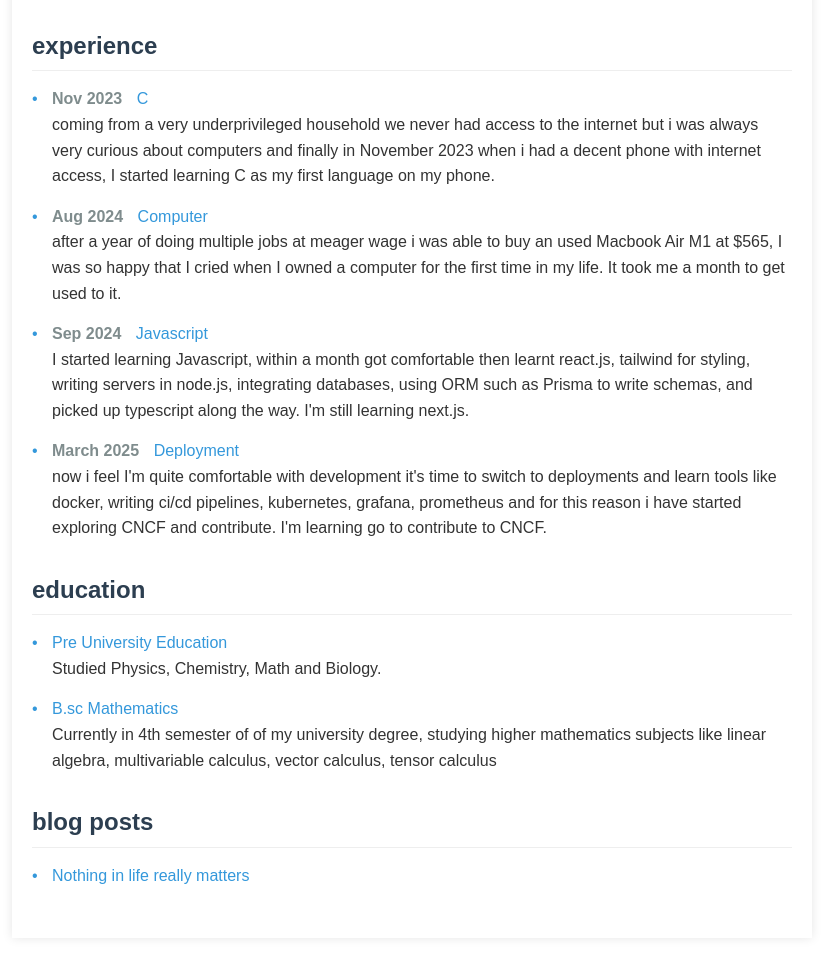
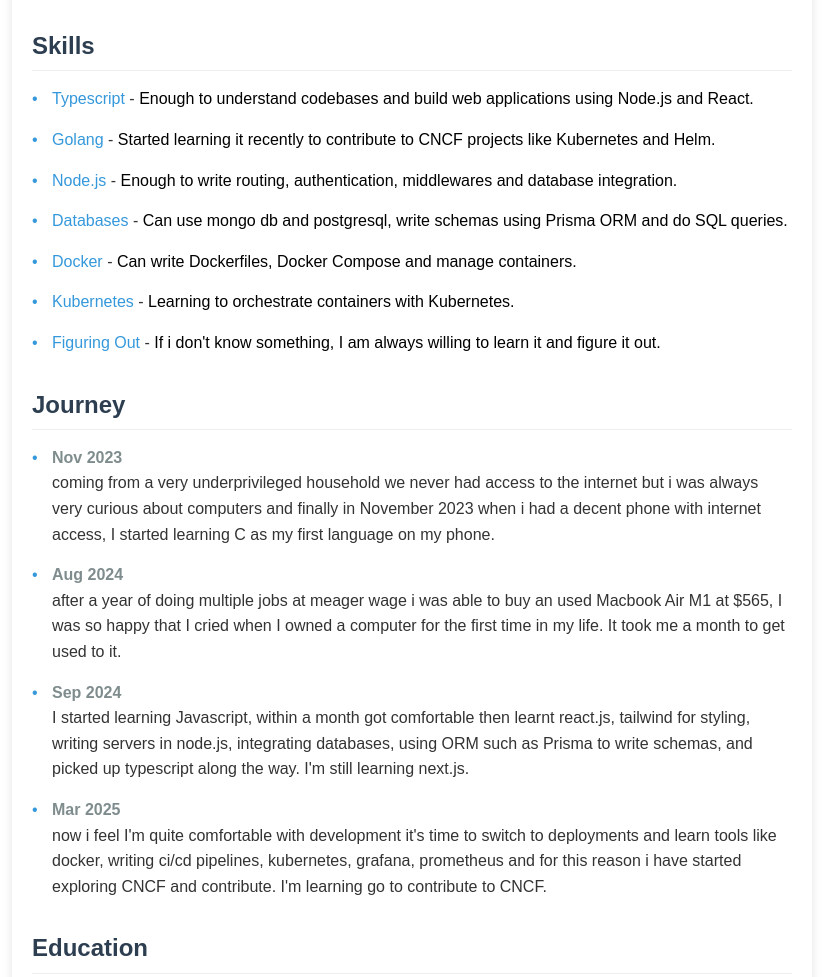
Before and after one commit to kunstewi/kunstewi.github.io, a plain HTML site: page index.html in a window 1280 px wide. Shown: the part 802-1779 px from the top of the page, without its empty margins (228-1051 px from the left). Drawn offline with Linux system fonts and the light colour scheme.

Commit message:
updated few things

```diff
--- a/index.html
+++ b/index.html
@@ -20,12 +20,13 @@
                 <a href="https://github.com/kunstewi"><i class="fab fa-github"></i> kunstewi</a>
                 <a href="https://linkedin.com/in/kunstewi"><i class="fab fa-linkedin"></i> kunstewi</a>
                 <a href="https://x.com/kunstewi"><i class="fab fa-twitter"></i> kunstewi</a>
+                <a href="#"><i class="fa fa-file"></i> resume</a>
             </div>
         </section>
 
         <!-- Section 2: Pull Requests with Links -->
         <section class="section">
-            <h3>pull requests</h3>
+            <h3>Pull Requests</h3>
             <ul>
                 <li>
                     <a href="https://github.com/jenkins-infra/jenkins.io/pull/7906">check out</a>
@@ -37,7 +38,7 @@
 
         <!-- Section 3: Projects with Links -->
         <section class="section">
-            <h3>projects</h3>
+            <h3>Projects</h3>
             <ul>
                 <li>
                     <a href="https://github.com/kunstewi/chess">chess</a>
@@ -54,36 +55,67 @@
             </ul>
         </section>
 
-        <!-- Experience -->
+        <!-- Skills -->
         <section class="section">
-            <h3>experience</h3>
+            <h3>Skills</h3>
+            <ul>
+                <li>
+                    <a href="https://www.typescriptlang.org/">Typescript</a> -
+                    <span class="org">Enough to understand codebases and build web applications using Node.js and React.</span>
+                </li>
+                <li>
+                    <a href="https://go.dev/">Golang</a> -
+                    <span class="org">Started learning it recently to contribute to CNCF projects like Kubernetes and Helm.</span>
+                </li>
+                <li>
+                    <a href="https://nodejs.org/en">Node.js</a> -
+                    <span class="org">Enough to write routing, authentication, middlewares and database integration.</span>
+                </li>
+                <li>
+                    <a href="https://www.postgresql.org/">Databases</a> -
+                    <span class="org"> Can use mongo db and postgresql, write schemas using Prisma ORM and do SQL queries.</span>
+                </li>
+                <li>
+                    <a href="https://www.docker.com/">Docker</a> -
+                    <span class="org">Can write Dockerfiles, Docker Compose and manage containers.</span>
+                </li>
+                <li>
+                    <a href="https://kubernetes.io/">Kubernetes</a> -
+                    <span class="org">Learning to orchestrate containers with Kubernetes.</span>
+                </li>
+                <li>
+                    <a href="https://github.com/kunstewi">Figuring Out</a> -
+                    <span class="org">If i don't know something, I am always willing to learn it and figure it out.</span>
+                </li>
+            </ul>
+        </section>
+
+        <!-- Journey -->
+        <section class="section">
+            <h3>Journey</h3>
             <ul>
                 <li>
                     <span class="date">Nov 2023</span>
-                    <a href="https://en.wikipedia.org/wiki/C_(programming_language)">C</a>
                     <p class="para">coming from a very underprivileged household we never had access to the internet but i was always very curious about computers and finally in November 2023 when i had a decent phone with internet access, I started learning C as my first language on my phone.</p>
                 </li>
                 <li>
                     <span class="date">Aug 2024</span>
-                    <a href="https://en.wikipedia.org/wiki/Computer">Computer</a>
                     <p class="para">after a year of doing multiple jobs at meager wage i was able to buy an used Macbook Air M1 at $565, I was so happy that I cried when I owned a computer for the first time in my life. It took me a month to get used to it.</p>
                 </li>
                 <li>
                     <span class="date">Sep 2024</span>
-                    <a href="https://en.wikipedia.org/wiki/JavaScript">Javascript</a>
                     <p class="para">I started learning Javascript, within a month got comfortable then learnt react.js, tailwind for styling, writing servers in node.js, integrating databases, using ORM such as Prisma to write schemas, and picked up typescript along the way. I'm still learning next.js.</p>
                 </li>
                  <li>
-                    <span class="date">March 2025</span>
-                    <a href="https://www.freecodecamp.org/news/how-to-deploy-websites-and-applications/">Deployment</a>
+                    <span class="date">Mar 2025</span>
                     <p class="para">now i feel I'm quite comfortable with development it's time to switch to deployments and learn tools like docker, writing ci/cd pipelines, kubernetes, grafana, prometheus and for this reason i have started exploring CNCF and contribute. I'm learning go to contribute to CNCF.</p>
                 </li>
             </ul>
         </section>
 
-        <!-- education -->
+        <!-- Education -->
         <section class="section">
-            <h3>education</h3>
+            <h3>Education</h3>
             <ul>
                 <li>
                     <a href="https://en.wikipedia.org/wiki/Pre-university_course">Pre University Education</a>
@@ -98,7 +130,7 @@
 
         <!-- Section 4: Blog Posts -->
         <section class="section">
-            <h3>blog posts</h3>
+            <h3>Blogs</h3>
             <ul id="blog-list">
                 <li> <a href="https://www.notion.so/Nothing-in-life-really-matters-1ff4e0023e2c80868c9fd02518741b6f?pvs=4">Nothing in life really matters</a></li>
             </ul>
```
